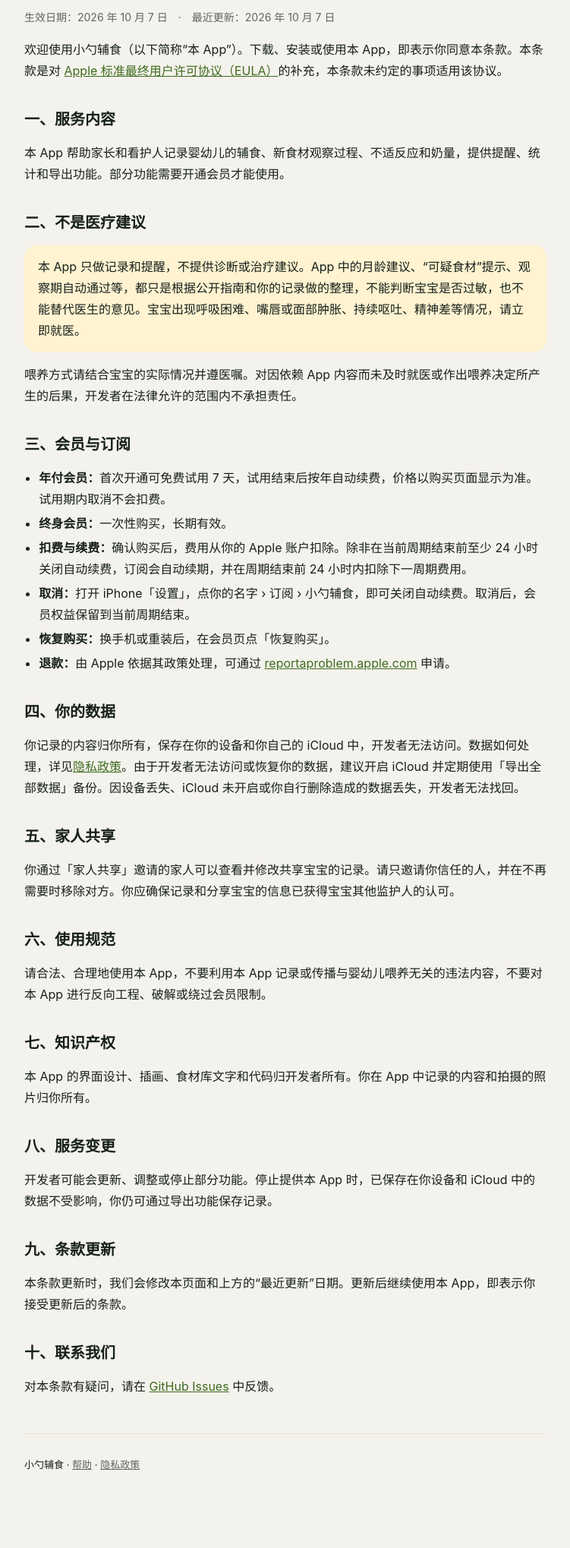
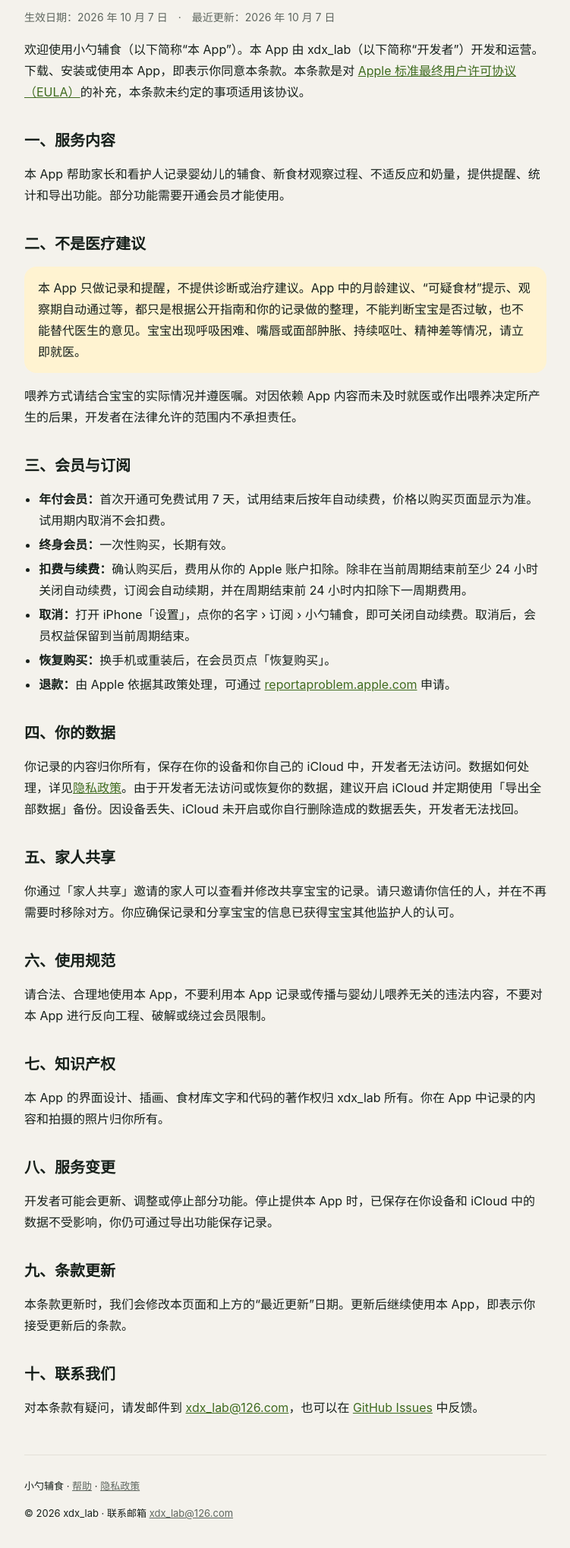
Before and after one commit to xdx888999/xsfs-support, a plain HTML site: page terms.html in a window 1280 px wide. Shown: the part 138-2176 px from the top of the page at 76% size, without its empty margins (264-1015 px from the left). Before the commit the page ends 2155 px from the top, so only its background shows below. Drawn offline with Linux system fonts and the light colour scheme.

Commit message:
加入版权信息和联系邮箱

```diff
--- a/terms.html
+++ b/terms.html
@@ -21,7 +21,7 @@
   <h1>使用条款</h1>
   <p class="muted">生效日期：2026 年 10 月 7 日　·　最近更新：2026 年 10 月 7 日</p>
 
-  <p>欢迎使用小勺辅食（以下简称“本 App”）。下载、安装或使用本 App，即表示你同意本条款。本条款是对 <a href="https://www.apple.com/legal/internet-services/itunes/dev/stdeula/">Apple 标准最终用户许可协议（EULA）</a>的补充，本条款未约定的事项适用该协议。</p>
+  <p>欢迎使用小勺辅食（以下简称“本 App”）。本 App 由 xdx_lab（以下简称“开发者”）开发和运营。下载、安装或使用本 App，即表示你同意本条款。本条款是对 <a href="https://www.apple.com/legal/internet-services/itunes/dev/stdeula/">Apple 标准最终用户许可协议（EULA）</a>的补充，本条款未约定的事项适用该协议。</p>
 
   <h2>一、服务内容</h2>
   <p>本 App 帮助家长和看护人记录婴幼儿的辅食、新食材观察过程、不适反应和奶量，提供提醒、统计和导出功能。部分功能需要开通会员才能使用。</p>
@@ -52,7 +52,7 @@
   <p>请合法、合理地使用本 App，不要利用本 App 记录或传播与婴幼儿喂养无关的违法内容，不要对本 App 进行反向工程、破解或绕过会员限制。</p>
 
   <h2>七、知识产权</h2>
-  <p>本 App 的界面设计、插画、食材库文字和代码归开发者所有。你在 App 中记录的内容和拍摄的照片归你所有。</p>
+  <p>本 App 的界面设计、插画、食材库文字和代码的著作权归 xdx_lab 所有。你在 App 中记录的内容和拍摄的照片归你所有。</p>
 
   <h2>八、服务变更</h2>
   <p>开发者可能会更新、调整或停止部分功能。停止提供本 App 时，已保存在你设备和 iCloud 中的数据不受影响，你仍可通过导出功能保存记录。</p>
@@ -61,10 +61,11 @@
   <p>本条款更新时，我们会修改本页面和上方的“最近更新”日期。更新后继续使用本 App，即表示你接受更新后的条款。</p>
 
   <h2>十、联系我们</h2>
-  <p>对本条款有疑问，请在 <a href="https://github.com/xdx888999/xsfs-support/issues">GitHub Issues</a> 中反馈。</p>
+  <p>对本条款有疑问，请发邮件到 <a href="mailto:xdx_lab@126.com">xdx_lab@126.com</a>，也可以在 <a href="https://github.com/xdx888999/xsfs-support/issues">GitHub Issues</a> 中反馈。</p>
 
   <footer class="site">
     <p>小勺辅食 · <a href="./">帮助</a> · <a href="privacy.html">隐私政策</a></p>
+    <p>© 2026 xdx_lab · 联系邮箱 <a href="mailto:xdx_lab@126.com">xdx_lab@126.com</a></p>
   </footer>
 </div>
 </body>
```
Also changed, not shown: index.html (+2 -1 lines), privacy.html (+3 -2 lines), 1 other file.
